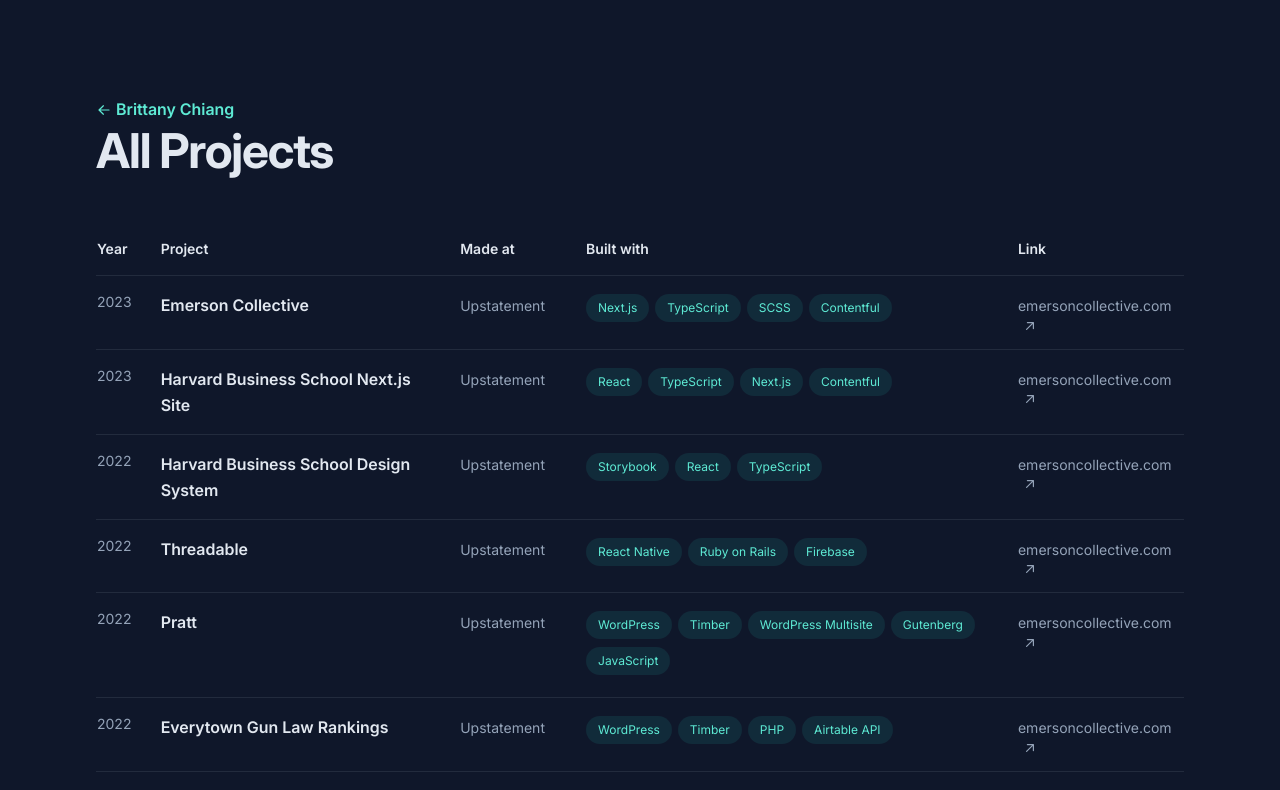
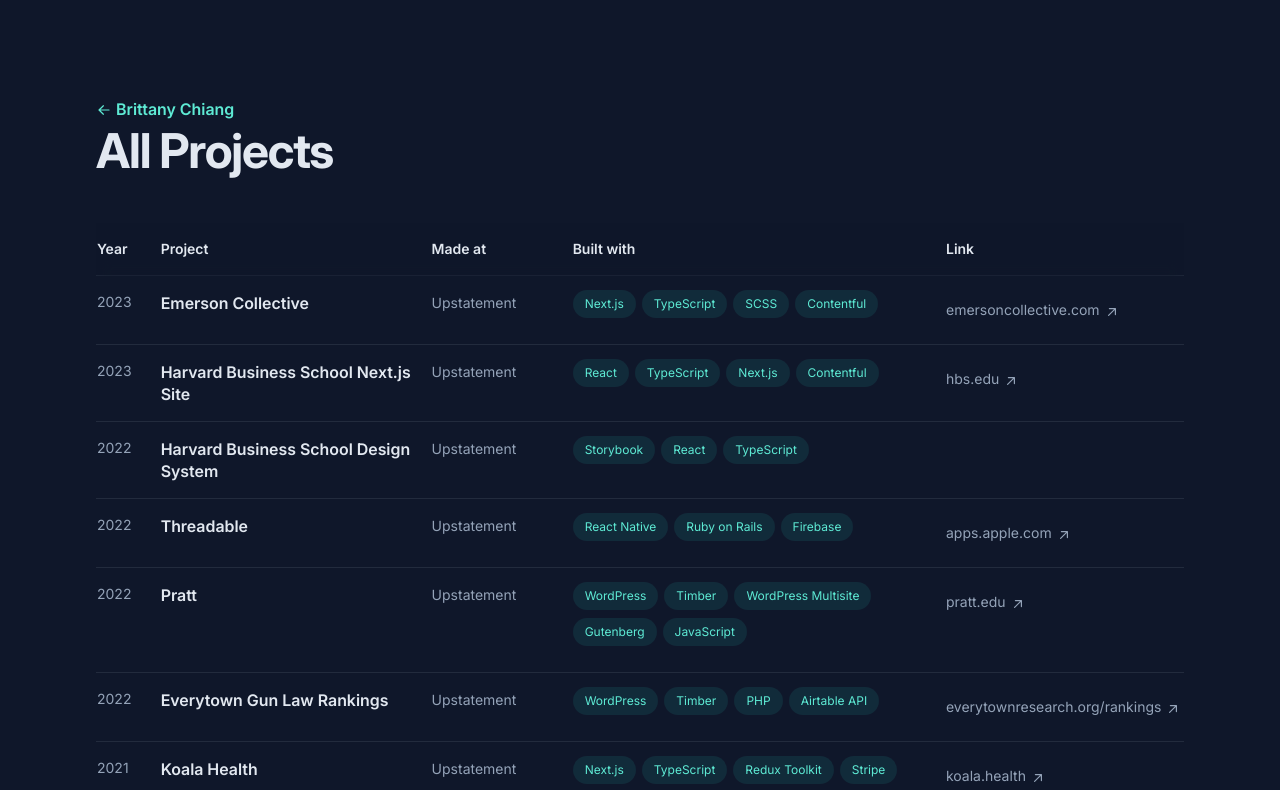
Before and after one commit to kfahad5607/personal-website, a Next.js app: page /archive in a window 1280 px wide. Shown: the top 790 px of the page. Built offline with nearby package versions, Linux system fonts and the light colour scheme.

Commit message:
Responsive design for archive page

```diff
--- a/app/archive/page.tsx
+++ b/app/archive/page.tsx
@@ -43,10 +43,7 @@
             "React",
             "TypeScript"
         ],
-        "link": {
-            "url": null,
-            "label": null
-        }
+        "link": null
     },
     {
         "year": 2022,
@@ -182,10 +179,7 @@
             "PHP",
             "JavaScript"
         ],
-        "link": {
-            "url": null,
-            "label": null
-        }
+        "link": null
     },
     {
         "year": 2020,
@@ -376,10 +370,7 @@
             "Timber",
             "WooCommerce"
         ],
-        "link": {
-            "url": null,
-            "label": null
-        }
+        "link": null
     },
     {
         "year": 2018,
@@ -642,10 +633,7 @@
             "JavaScript",
             "jQuery"
         ],
-        "link": {
-            "url": null,
-            "label": null
-        }
+        "link": null
     },
     {
         "year": 2015,
@@ -657,20 +645,15 @@
             "CSS",
             "JavaScript"
         ],
-        "link": {
-            "url": null,
-            "label": null
-        }
+        "link": null
     }
 ]
 
 const Archive = () => {
     return (
-        <div className="min-h-screen">
-            <div className="flex gap-4 text-slate-400 px-24">
-                <div className="py-24">
+        <div className="lg:py-24">
             <header>
-                        <a href="/" className='group inline-block leading-tight font-semibold text-teal-300 mb-2' rel="noreferrer noopener" aria-label=''>
+                <a href="/" className='group inline-flex items-center leading-tight font-semibold text-teal-300 mb-2' rel="noreferrer noopener" aria-label=''>
                     <span className='inline-block mr-1 transition-transform group-hover:-translate-x-2 motion-reduce:transition-none'>
                         <ArrowIcon direction='left' />
                     </span>
@@ -681,40 +664,53 @@
                 <h1 className='text-slate-200 text-4xl tracking-tight font-bold sm:text-5xl'>All Projects</h1>
             </header>
             <div className="mt-12">
-                        <table className='w-full border-collapse text-left'>
-                            <thead>
+                <table id='content' className='w-full border-collapse text-left'>
+                    <thead className='sticky top-0 z-10 border-b border-slate-300/10 bg-slate-900/75 px-6 py-5 backdrop-blur'>
                         <tr className='text-slate-200 text-sm'>
                             <th className='font-semibold py-4 pr-8'>Year</th>
                             <th className='font-semibold py-4 pr-8'>Project</th>
-                                    <th className='font-semibold py-4 pr-8'>Made at</th>
-                                    <th className='font-semibold py-4 pr-8'>Built with</th>
-                                    <th className='font-semibold py-4 pr-8'>Link</th>
+                            <th className='hidden py-4 pr-8 text-sm font-semibold lg:table-cell'>Made at</th>
+                            <th className='hidden py-4 pr-8 text-sm font-semibold lg:table-cell'>Built with</th>
+                            <th className='hidden py-4 pr-8 text-sm font-semibold sm:table-cell'>Link</th>
                         </tr>
                     </thead>
                     <tbody>
                         {
                             projects.map((project, projectIdx) =>
-                                        <tr key={projectIdx} className='border-t border-slate-300/10'>
+                                <tr key={projectIdx} className='border-b border-slate-300/10 last:border-none'>
                                     <td className='align-top py-4 pr-4 text-sm'>{project.year}</td>
                                     <td className='align-top py-4 pr-4'>
-                                                <span className='font-semibold leading-snug text-slate-200'>{project.title}</span>
-                                            </td>
-                                            <td className='align-top py-4 pr-4'>
-                                                <span className='text-sm'>
-                                                    {project.madeAt}
+                                        <span className='font-semibold leading-snug text-slate-200'>
+                                            <div>
+                                                <div className="block sm:hidden">
+                                                    {
+                                                        project.link ? <TitleWithLink href={project.link.url} title={project.title} ariaLabel={`${project.title} (opens in a new tab)`} className='relative text-base sm:hidden' /> : <span>{project.title}</span>
+                                                    }
+                                                </div>
+                                                <div className="hidden sm:block">{project.title}</div>
+                                            </div>
                                         </span>
                                     </td>
-                                            <td className='align-top py-4 pr-4'>
+                                    <td className='hidden py-4 pr-4 align-top text-sm lg:table-cell'>
+                                        <div className='translate-y-px whitespace-nowrap'>
+                                            {project.madeAt}
+                                        </div>
+                                    </td>
+                                    <td className='hidden py-4 pr-4 align-top lg:table-cell'>
                                         <ul className='inline-flex flex-wrap text-xs -translate-y-1.5'>
                                             {
-                                                        project.skills.map((skill, skillIdx) => <li key={skillIdx} className='mr-1.5 mt-2'  >
+                                                project.skills.map((skill, skillIdx) => <li key={skillIdx} className='mr-1.5 my-1'  >
                                                     <Badge label={skill} />
                                                 </li>)
                                             }
                                         </ul>
                                     </td>
-                                            <td className='align-top py-4'>
-                                                <TitleWithLink href='#' title='emersoncollective.com' ariaLabel='emersoncollective.com' className='relative text-sm' />
+                                    <td className='hidden py-4 align-top sm:table-cell'>
+                                        {
+                                            project.link && <div className='translate-y-1'>
+                                                <TitleWithLink href={project.link.url} title={project.link.label} ariaLabel={`${project.link.label} (opens in a new tab)`} className='relative text-sm' />
+                                            </div>
+                                        }
                                     </td>
                                 </tr>
                             )
@@ -723,8 +719,6 @@
                 </table>
             </div>
         </div>
-            </div>
-        </div>
     )
 }
 
--- a/app/layout.tsx
+++ b/app/layout.tsx
@@ -22,9 +22,11 @@
   return (
     <html lang="en" className={`${inter.variable}`}>
       <body
-        className={`font-sans bg-slate-900 leading-relaxed text-slate-400 antialiased selection:bg-teal-300 selection:text-teal-900`}
+        className={`bg-slate-900 leading-relaxed text-slate-400 antialiased selection:bg-teal-300 selection:text-teal-900`}
       >
-        {children}
+        <div className="min-h-screen max-w-screen-xl mx-auto px-6 py-12 font-sans md:px-12 md:py-20 lg:px-24 lg:py-0">
+          {children}
+        </div>
       </body>
     </html>
   );
--- a/app/page.tsx
+++ b/app/page.tsx
@@ -21,8 +21,7 @@
 
 export default function Home() {
   return (
-    <div className="min-h-screen max-w-screen-xl mx-auto px-6 py-12 font-sans md:px-12 md:py-20 lg:px-24 lg:py-0">
-      <div className="lg:flex lg:justify-between lg:gap-4 text-slate-400">
+    <div className="lg:flex lg:justify-between lg:gap-4">
         <header className="lg:flex lg:flex-col lg:justify-between lg:w-1/2 lg:max-h-screen lg:py-24 lg:sticky lg:top-0">
           <div>
             <div>
@@ -83,8 +82,7 @@
           <BlogsSections className="mb-16 scroll-mt-16 md:mb-24 lg:mb-36 lg:scroll-mt-24" />
           <AttributionSection />
         </main>
-        <div></div>
-      </div>
+      <div></div>
     </div>
   );
 }
```
Lines whose indentation alone changed are shown as unchanged.
